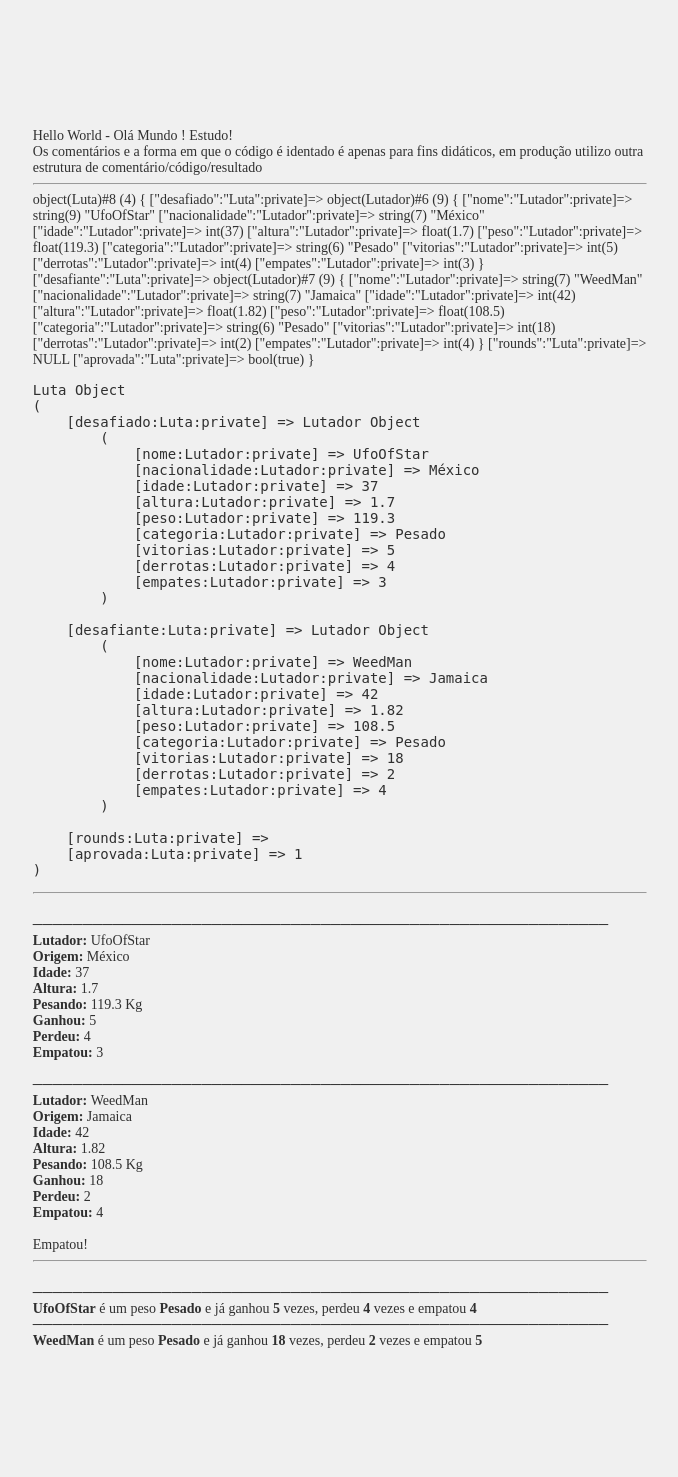
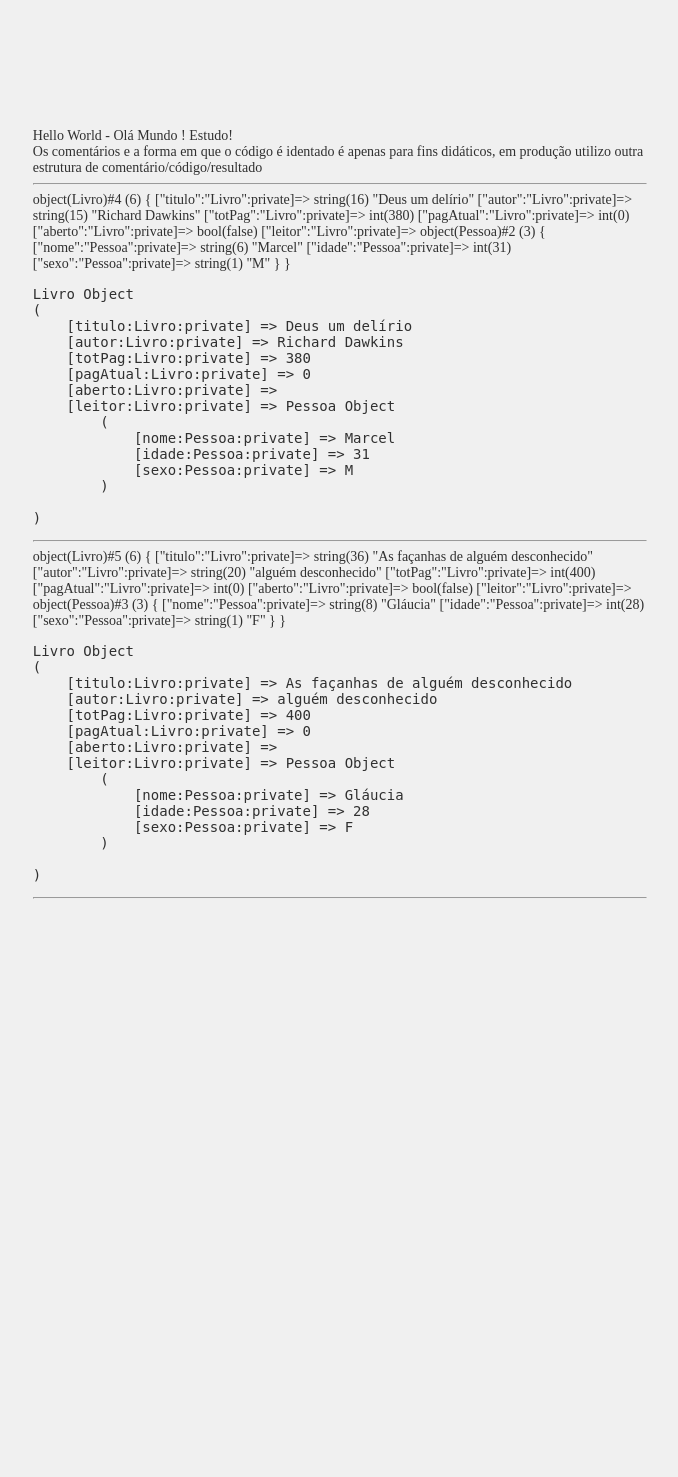
Before and after one commit to MarcelSussai/estudoPHP, a PHP site: page / in a window 1280 px wide. Shown: the whole page, without its empty margins (300-978 px from the left). After the commit the page ends 899 px from the top, so only its background shows below. Run offline with PHP 8.4, Linux system fonts and the light colour scheme.

Commit message:
novas alterações, realmente vou bolar um jeito de organizar as mensagens dos commits

```diff
--- a/index.php
+++ b/index.php
@@ -53,8 +53,8 @@
     // include 'source/funcoes.php';
     // include 'source/datas.php';
     // include 'source/POO/OrientaObjeto.php';
-    require_once 'source/POO/Luta/definicao.php';
-
+    // require_once 'source/POO/Luta/definicao.php';
+    require_once 'source/POO/Exercicio/DefExer.php';
   // └─────────────────────────────────────────────────────────────────────────────────────────────┘
 // ────────────────────────────────────────────────────────────────────────────────────────────────┘
 
--- /dev/null
+++ b/source/POO/Exercicio/DefExer.php
@@ -0,0 +1,57 @@
+<?php
+require_once "./var_util.php";
+// ────────────────────────────────────────────────────────────────────────────────────────────────┐
+// Diagramas de Classes
+  // ┌─────────────────────────────────────────────────────────────────────────────────────────────┐
+  //    Pessoa
+  /*
+   *    ┌▬▬▬▬▬▬▬▬▬▬▬▬▬▬▬▬▬▬▬▬▬▬▬▬▬▬▬▬▬▬▬┐
+   *    │   Pessoa                      │
+   *    │▬▬▬▬▬▬▬▬▬▬▬▬▬▬▬▬▬▬▬▬▬▬▬▬▬▬▬▬▬▬▬│
+   *    │ (-) nome                      │
+   *    │ (-) idade                     │
+   *    │ (-) sexo                      │
+   *    │▬▬▬▬▬▬▬▬▬▬▬▬▬▬▬▬▬▬▬▬▬▬▬▬▬▬▬▬▬▬▬│
+   *    │ (+) fazerAniver()             │
+   *    └▬▬▬▬▬▬▬▬▬▬▬▬▬▬▬▬▬▬▬▬▬▬▬▬▬▬▬▬▬▬▬┘
+   *
+   *    Pessoa      lê ►        ◊Livro
+   *
+   *    ┌▬▬▬▬▬▬▬▬▬▬▬▬▬▬▬▬▬▬▬▬▬▬▬▬▬▬▬▬▬▬▬┐
+   *    │   Livro                       │
+   *    │▬▬▬▬▬▬▬▬▬▬▬▬▬▬▬▬▬▬▬▬▬▬▬▬▬▬▬▬▬▬▬│
+   *    │ (-) titulo                    │
+   *    │ (-) autor                     │
+   *    │ (-) totPag                    │
+   *    │ (-) pagAtual                  │
+   *    │ (-) aberto                    │
+   *    │ (-) leitor                    │
+   *    │▬▬▬▬▬▬▬▬▬▬▬▬▬▬▬▬▬▬▬▬▬▬▬▬▬▬▬▬▬▬▬│
+   *    │ (+) detalhes()                │
+   *    └▬▬▬▬▬▬▬▬▬▬▬▬▬▬▬▬▬▬▬▬▬▬▬▬▬▬▬▬▬▬▬┘
+   *
+   *        Livro       ►       Publicação
+   *
+   *    ┌▬▬▬▬▬▬▬▬▬▬▬▬▬▬▬▬▬▬▬▬▬▬▬▬▬▬▬▬▬▬▬┐
+   *    │       << Interface >>         │
+   *    │   Publicacao                  │
+   *    │▬▬▬▬▬▬▬▬▬▬▬▬▬▬▬▬▬▬▬▬▬▬▬▬▬▬▬▬▬▬▬│
+   *    │ (+) abrir()                   │
+   *    │ (+) fechar()                  │
+   *    │ (+) folhear()                 │
+   *    │ (+) avancarPag()              │
+   *    │ (+) voltarPag()               │
+   *    └▬▬▬▬▬▬▬▬▬▬▬▬▬▬▬▬▬▬▬▬▬▬▬▬▬▬▬▬▬▬▬┘
+   *
+   */
+require_once 'Pessoa.php';
+require_once 'Livro.php';
+
+$p[0] = new Pessoa("Marcel", 31, "M");
+$p[1] = new Pessoa("Gláucia", 28, "F");
+
+$l[0] = new Livro("Deus um delírio","Richard Dawkins", 380, $p[0]);
+$l[1] = new Livro("As façanhas de alguém desconhecido", "alguém desconhecido", 400, $p[1]);
+
+mostrarEstado($l[0]);
+mostrarEstado($l[1]);
--- /dev/null
+++ b/source/POO/Exercicio/Livro.php
@@ -0,0 +1,129 @@
+<?php
+require_once 'Pessoa.php';
+require_once 'Publicacao.php';
+// ────────────────────────────────────────────────────────────────────────────────────────────────┐
+//  Livro
+    class Livro implements Publicacao {
+  // ┌─────────────────────────────────────────────────────────────────────────────────────────────┐
+  //    Atributos
+        private $titulo;
+        private $autor;
+        private $totPag;
+        private $pagAtual;
+        private $aberto;
+        private $leitor;
+  // └─────────────────────────────────────────────────────────────────────────────────────────────┘
+
+  // ┌─────────────────────────────────────────────────────────────────────────────────────────────┐
+  //    Getters e Setters
+  // |─────────────────────────────────────────────────────────────────────────────────────────────|
+  //    Set titulo
+        public function setTitulo($v) {
+            $this->titulo = $v;
+        }
+  //    Get titulo
+        public function getTitulo() {
+            return $this->titulo;
+        }
+  // |─────────────────────────────────────────────────────────────────────────────────────────────|
+  //    Set autor
+        public function setAutor($v) {
+            $this->autor = $v;
+        }
+  //    Get autor
+        public function getAutor() {
+            return $this->autor;
+        }
+  // |─────────────────────────────────────────────────────────────────────────────────────────────|
+  //    Set totPag
+        public function setTotPag($v) {
+            $this->totPag = $v;
+        }
+  //    Get totPag
+        public function getTotPag() {
+            return $this->totPag;
+        }
+  // |─────────────────────────────────────────────────────────────────────────────────────────────|
+  //    Set pagAtual
+        public function setPagAtual($v) {
+            $this->pagAtual = $v;
+        }
+  //    Get pagAtual
+        public function getPagAtual() {
+            return $this->pagAtual;
+        }
+  // |─────────────────────────────────────────────────────────────────────────────────────────────|
+  //    Set aberto
+        public function setAberto($v) {
+            $this->aberto = $v;
+        }
+  //    Get aberto
+        public function getAberto() {
+            return $this->aberto;
+        }
+  // |─────────────────────────────────────────────────────────────────────────────────────────────|
+  //    Set leitor
+        public function setLeitor($v) {
+            $this->leitor = $v;
+        }
+  //    Get leitor
+        public function getLeitor() {
+            return $this->leitor;
+        }
+  // └─────────────────────────────────────────────────────────────────────────────────────────────┘
+
+  // ┌─────────────────────────────────────────────────────────────────────────────────────────────┐
+  //    Construtor
+        public function __construct($tit, $aut, $tpg, $lei){
+            $this->setTitulo($tit);
+            $this->setAutor($aut);
+            $this->setTotPag($tpg);
+            $this->setLeitor($lei);
+            $this->setAberto(false);
+            $this->setPagAtual(0);
+        }
+  // └─────────────────────────────────────────────────────────────────────────────────────────────┘
+
+  // ┌─────────────────────────────────────────────────────────────────────────────────────────────┐
+  //    Métodos Próprios
+  // |─────────────────────────────────────────────────────────────────────────────────────────────|
+  //    detalhes()
+        public function detalhes(){
+
+        }
+  // |─────────────────────────────────────────────────────────────────────────────────────────────|
+  //    abrir()
+        public function abrir(){
+            $this->setAberto(true);
+        }
+  // |─────────────────────────────────────────────────────────────────────────────────────────────|
+  //    fechar()
+        public function fechar(){
+            $this->setAberto(false);
+
+        }
+  // └─────────────────────────────────────────────────────────────────────────────────────────────┘
+  //    folhear($p)
+        public function folhear($p){
+            if ($p > $this->getTotPag()) {
+                $this->setPagAtual(0);
+            } else {
+                $this->setPagAtual($p);
+            }
+        }
+  // |─────────────────────────────────────────────────────────────────────────────────────────────|
+  //    avancarPag()
+        public function avancarPag(){
+            $this->setPagAtual($this->getPagAtual() + 1);
+        }
+
+  // |─────────────────────────────────────────────────────────────────────────────────────────────|
+  //    voltarPag()
+        public function voltarPag(){
+            $this->setPagAtual($this->getPagAtual() - 1);
+        }
+
+  // |─────────────────────────────────────────────────────────────────────────────────────────────|
+
+    }
+// ────────────────────────────────────────────────────────────────────────────────────────────────┘
--- /dev/null
+++ b/source/POO/Exercicio/Pessoa.php
@@ -0,0 +1,67 @@
+<?php
+
+// ────────────────────────────────────────────────────────────────────────────────────────────────┐
+//  Pessoa
+    class Pessoa {
+  // ┌─────────────────────────────────────────────────────────────────────────────────────────────┐
+  //    Atributos
+        private $nome;
+        private $idade;
+        private $sexo;
+  // └─────────────────────────────────────────────────────────────────────────────────────────────┘
+
+  // ┌─────────────────────────────────────────────────────────────────────────────────────────────┐
+  //    Getters e Setters
+  // |─────────────────────────────────────────────────────────────────────────────────────────────|
+  //    Set nome
+        public function setNome($v) {
+            $this->nome = $v;
+        }
+  //    Get nome
+        public function getNome() {
+            return $this->nome;
+        }
+  // |─────────────────────────────────────────────────────────────────────────────────────────────|
+  //    Set idade
+        public function setIdade($v) {
+            $this->idade = $v;
+        }
+  //    Get idade
+        public function getIdade() {
+            return $this->idade;
+        }
+  // |─────────────────────────────────────────────────────────────────────────────────────────────|
+  //    Set sexo
+        public function setSexo($v) {
+            $this->sexo = $v;
+        }
+  //    Get sexo
+        public function getSexo() {
+            return $this->sexo;
+        }
+
+
+  // └─────────────────────────────────────────────────────────────────────────────────────────────┘
+
+  // ┌─────────────────────────────────────────────────────────────────────────────────────────────┐
+  //    Construtor
+        public function __construct($n, $i, $s) {
+            $this->setNome($n);
+            $this->setIdade($i);
+            $this->setSexo($s);
+        }
+  // └─────────────────────────────────────────────────────────────────────────────────────────────┘
+
+  // ┌─────────────────────────────────────────────────────────────────────────────────────────────┐
+  //    Métodos Próprios
+  // |─────────────────────────────────────────────────────────────────────────────────────────────|
+  //    fazerAniver()
+        public function fazerAniver() {
+            $this->setIdade($this->getIdade() + 1);
+        }
+
+  // └─────────────────────────────────────────────────────────────────────────────────────────────┘
+
+
+    }
+// ────────────────────────────────────────────────────────────────────────────────────────────────┘
--- /dev/null
+++ b/source/POO/Exercicio/Publicacao.php
@@ -0,0 +1,8 @@
+<?php
+interface Publicacao {
+    public function abrir();
+    public function fechar();
+    public function folhear($p);
+    public function avancarPag();
+    public function voltarPag();
+}
```
